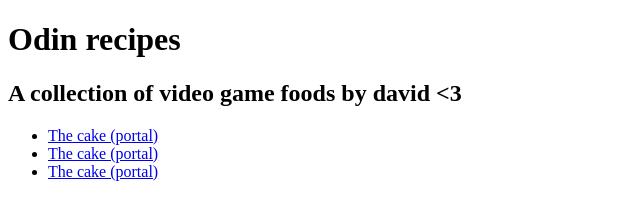
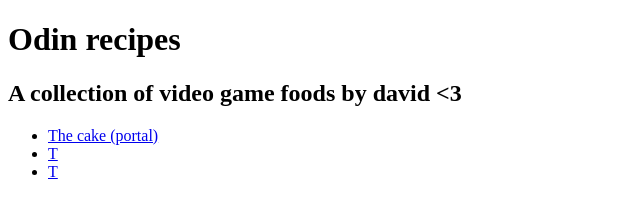
Before and after one commit to davidaleksejevs/odin-recepies, a plain HTML site: page index.html in a window 1280 px wide. Shown: the whole page, without its empty margins (0-640 px from the left). Drawn offline with Linux system fonts and the light colour scheme.

```diff
--- a/index.html
+++ b/index.html
@@ -10,9 +10,9 @@
     <h1>Odin recipes</h1>
     <h2>A collection of video game foods by david <3</h2>
     <ul>
-        <li><a href="/recipes/TheCake.html">The cake (portal)</a></li>
-        <li><a href="/recipes/TheCake.html">The cake (portal)</a></li>
-        <li><a href="/recipes/TheCake.html">The cake (portal)</a></li>
+        <li><a href="/recipes/theCake.html">The cake (portal)</a></li>
+        <li><a href="/recipes/">T</a></li>
+        <li><a href="/recipes/">T</a></li>
     </ul>
     <!-- <p>
       The promise of Cake is introduced by GLaDOS as an incentive for Chell to
```
